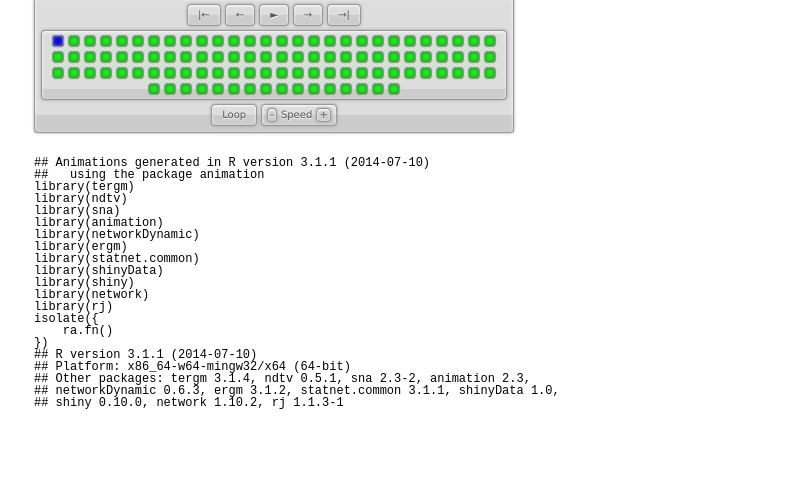
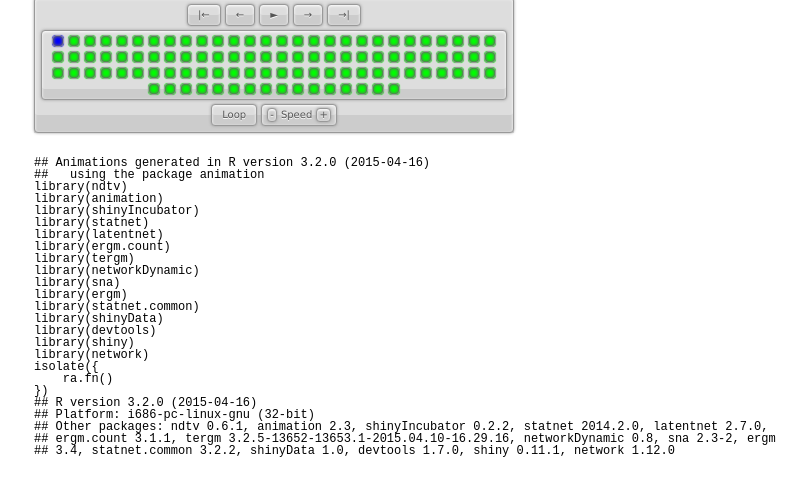
Before and after one commit to Statnet-Summer-Project/ndtv-shiny, a plain HTML site: page index.html in a window 1280 px wide. Shown: the part 503-980 px from the top of the page, without its empty margins (366-1173 px from the left). Before the commit the page ends 932 px from the top, so only its background shows below. Drawn offline with Linux system fonts and the light colour scheme.

Commit message:
Hacked in additional button and output options to do the ndtv-d3 in-browser animation.  Seems to work! fixed some issues with setProgress, added some comments to help me understand code. removed reference to faux high since it wasn't in a loaded library (ergm). Renamed tabs

```diff
--- a/index.html
+++ b/index.html
@@ -18,27 +18,31 @@
 <body>
 
 	<div class="scianimator"><div id="Rplot" style="display: inline-block;"></div></div>
-	<div class="scianimator" style="width: 480px; text-align: left"><pre><code class="r">## Animations generated in R version 3.1.1 (2014-07-10)
+	<div class="scianimator" style="width: 480px; text-align: left"><pre><code class="r">## Animations generated in R version 3.2.0 (2015-04-16)
 ##   using the package animation
+library(ndtv)
+library(animation)
+library(shinyIncubator)
+library(statnet)
+library(latentnet)
+library(ergm.count)
 library(tergm)
-library(ndtv)
+library(networkDynamic)
 library(sna)
-library(animation)
-library(networkDynamic)
 library(ergm)
 library(statnet.common)
 library(shinyData)
+library(devtools)
 library(shiny)
 library(network)
-library(rj)
 isolate({
     ra.fn()
 })
-## R version 3.1.1 (2014-07-10)
-## Platform: x86_64-w64-mingw32/x64 (64-bit)
-## Other packages: tergm 3.1.4, ndtv 0.5.1, sna 2.3-2, animation 2.3,
-## networkDynamic 0.6.3, ergm 3.1.2, statnet.common 3.1.1, shinyData 1.0,
-## shiny 0.10.0, network 1.10.2, rj 1.1.3-1</code></pre></div>
+## R version 3.2.0 (2015-04-16)
+## Platform: i686-pc-linux-gnu (32-bit)
+## Other packages: ndtv 0.6.1, animation 2.3, shinyIncubator 0.2.2, statnet 2014.2.0, latentnet 2.7.0,
+## ergm.count 3.1.1, tergm 3.2.5-13652-13653.1-2015.04.10-16.29.16, networkDynamic 0.8, sna 2.3-2, ergm
+## 3.4, statnet.common 3.2.2, shinyData 1.0, devtools 1.7.0, shiny 0.11.1, network 1.12.0</code></pre></div>
 	<script src="js/Rplot.js"></script>
 <!-- highlight R code -->
 
```
Also changed, not shown: 3 other files.
